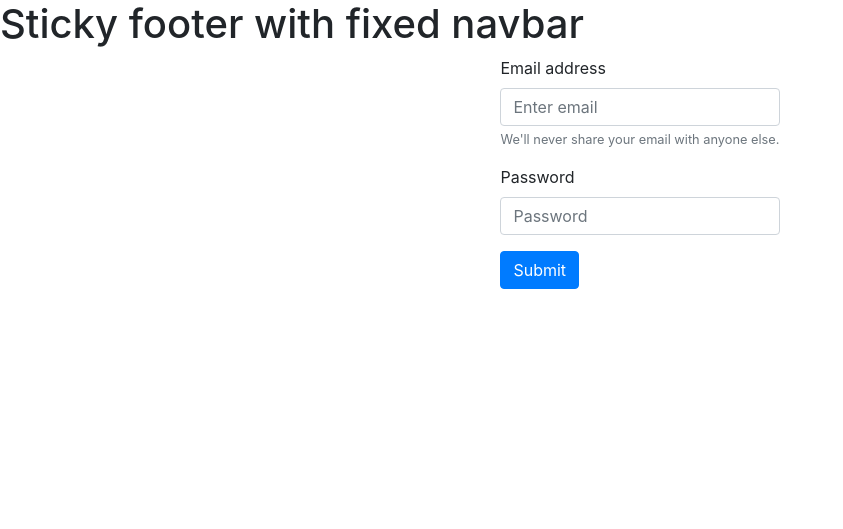
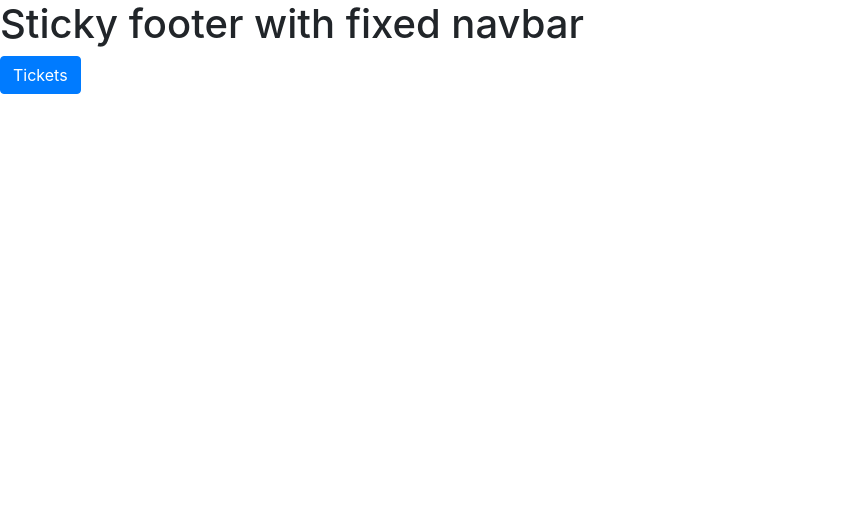
Before and after one commit to hekaber/ardoise-project, a Django app: page / in a window 1280 px wide. Shown: the part 48-577 px from the top of the page, without its empty margins (0-843 px from the left). Run offline with Django 3.2, Linux system fonts and the light colour scheme; parts of the project's set-up code (start-up, migrations or seed data) failed here and were passed over; some libraries are stand-ins or nearby versions.

Commit message:
tickets form

```diff
--- a/ardoise-serv/apps/tickets/models/ticket.py
+++ b/ardoise-serv/apps/tickets/models/ticket.py
@@ -4,6 +4,7 @@ from apps.contacts.models import Contact
 
 class Ticket(models.Model):
 
+    name = models.CharField(max_length=255, default='')
     created = models.DateTimeField(auto_now_add=True)
     updated = models.DateTimeField(auto_now_add=True)
     owner = models.ForeignKey(Contact, related_name='%(class)s_related_owner', on_delete=models.CASCADE)
--- /dev/null
+++ b/ardoise-serv/apps/tickets/urls.py
@@ -0,0 +1,9 @@
+from django.urls import path, include
+from .views.ticket_list import TicketListTemplateView
+from .views.add_ticket import TicketCreateView
+
+
+urlpatterns = [
+    path('list/', TicketListTemplateView.as_view(), name="TicketListTemplateView"),
+    path('add/', TicketCreateView.as_view(), name="TicketCreateView"),
+]
--- a/ardoise-serv/apps/welcome/views/index.py
+++ b/ardoise-serv/apps/welcome/views/index.py
@@ -1,11 +1,6 @@
 from django.views.generic import TemplateView
-import pathlib
 
 
 class IndexView(TemplateView):
 
     template_name = 'welcome/index.html'
-
-    def get(self, request, *args, **kwargs):
-        current_path = pathlib.Path(__file__).parent.absolute()
-        return super().get(request, *args, **kwargs)
--- a/ardoise-serv/config/urls.py
+++ b/ardoise-serv/config/urls.py
@@ -19,6 +19,7 @@ from django.urls import path, include
 urlpatterns = [
     path('admin/', admin.site.urls),
     path('auth/', include('rest_framework_social_oauth2.urls')),
+    path('ticket/', include('apps.tickets.urls')),
     path('api/v1/contacts/', include('apps.contacts.urls')),
     path('', include('apps.welcome.urls')),
 ]
--- a/ardoise-serv/static/assets/css/styles.css
+++ b/ardoise-serv/static/assets/css/styles.css
@@ -35,3 +35,8 @@ body > .container {
 code {
   font-size: 80%;
 }
+
+a, a:hover {
+  color: inherit;
+  text-decoration: inherit;
+}
--- a/ardoise-serv/templates/welcome/index.html
+++ b/ardoise-serv/templates/welcome/index.html
@@ -5,19 +5,20 @@
 {% block content %}
     <div>
         <h1 class="mt-5 justify-content-center">Sticky footer with fixed navbar</h1>
-        <div class="d-flex align-items-center justify-content-center">
-          <form>
-              <div class="form-group">
-                <label for="email">Email address</label>
-                <input type="email" class="form-control" id="email" aria-describedby="emailHelp" placeholder="Enter email">
-                <small id="emailHelp" class="form-text text-muted">We'll never share your email with anyone else.</small>
-              </div>
-              <div class="form-group">
-                <label for="password">Password</label>
-                <input type="password" class="form-control" id="password" placeholder="Password">
-              </div>
-              <button type="submit" class="btn btn-primary">Submit</button>
-          </form>
-        </div>
+        <button type="button" class="btn btn-primary"><a href="{% url 'TicketListTemplateView' %}">Tickets</a></button>
+{#        <div class="d-flex align-items-center justify-content-center">#}
+{#          <form>#}
+{#              <div class="form-group">#}
+{#                <label for="email">Email address</label>#}
+{#                <input type="email" class="form-control" id="email" aria-describedby="emailHelp" placeholder="Enter email">#}
+{#                <small id="emailHelp" class="form-text text-muted">We'll never share your email with anyone else.</small>#}
+{#              </div>#}
+{#              <div class="form-group">#}
+{#                <label for="password">Password</label>#}
+{#                <input type="password" class="form-control" id="password" placeholder="Password">#}
+{#              </div>#}
+{#              <button type="submit" class="btn btn-primary">Submit</button>#}
+{#          </form>#}
+{#        </div>#}
     </div>
 {% endblock %}
```
Also changed, not shown: ardoise-serv/apps/tickets/views/add_ticket.py (added, +9 -0 lines), ardoise-serv/apps/tickets/views/ticket_list.py (+12 -7 lines), ardoise-serv/templates/tickets/add.html (added, +9 -0 lines), ardoise-serv/templates/tickets/list.html (added, +8 -0 lines), ardoise-serv/apps/tickets/models/__init__.py (line endings or trailing spaces).
